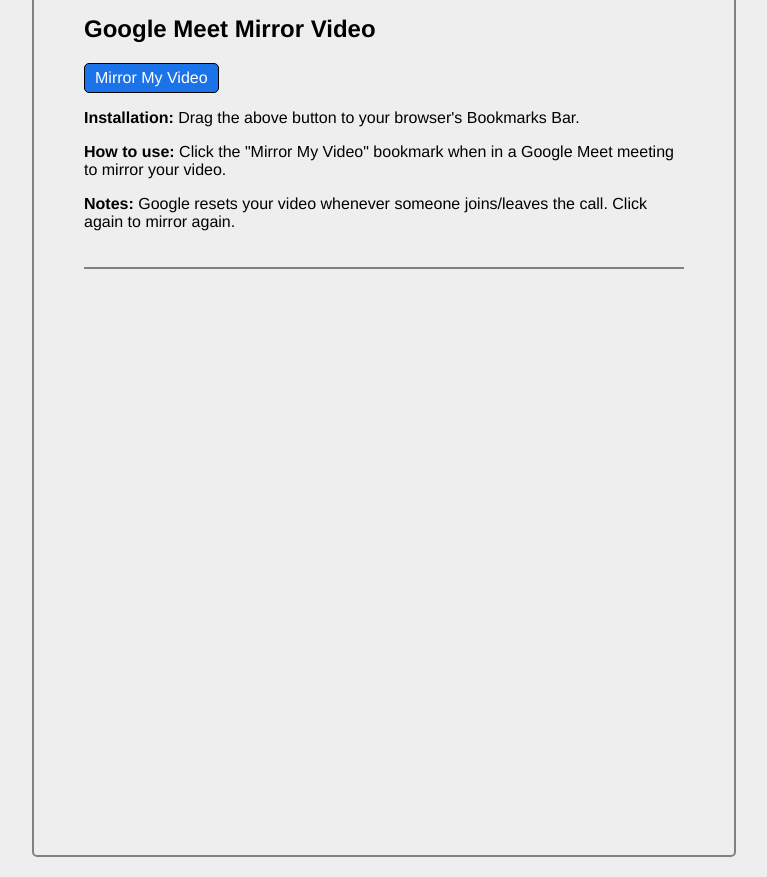
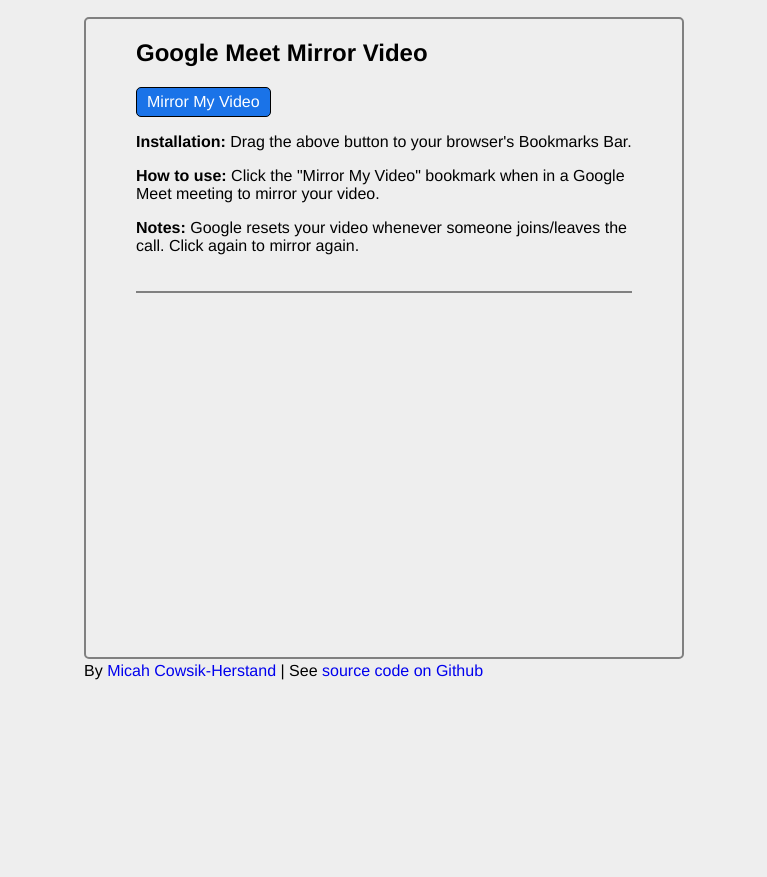
Before and after one commit to herstand/bookmarklets, a plain HTML site: page index.html in a window 1280 px wide. Shown: the part 128-1005 px from the top of the page, without its empty margins (256-1023 px from the left). After the commit the page ends 808 px from the top, so only its background shows below. Drawn offline with Linux system fonts and the light colour scheme.

Commit message:
Add footer

```diff
--- a/index.html
+++ b/index.html
@@ -1,23 +1,44 @@
 <html>
     <head>
         <style>
+            * {
+                box-sizing: border-box;
+            }
+            html {
+                height: 100%;
+            }
             body {
                 background-color: #EEE;
                 font-family: Helvetica, sans-serif;
                 font-size: 1em;
+                display: flex;
+                flex-flow: column;
+                height: 100%;
             }
             header {
                 text-align: center;
             }
+            header, main, footer {
+                width: 600px;
+                margin: auto;
+            }
             header, main {
                 max-width: 600px;
-                margin: 20px auto;
+                margin-top: 20px;
             }
             main {
                 border: 2px solid grey;
                 border-radius:5px;
                 padding: 10px 50px 50px 50px;
-                height:100vh;
+                flex-grow: 1;
+            }
+            footer {
+                text-align: left;
+                padding:0px;
+                margin-top: 3px;
+            }
+            footer a {
+                text-decoration: none;
             }
             h1 {
                 margin-top:0px;
@@ -56,6 +77,7 @@
         <p><strong>Notes: </strong> Google resets your video whenever someone joins/leaves the call. Click again to mirror again.</p>
     </section>
     </main>
+    <footer>By <a target="_blank" href="https://herstand.com">Micah Cowsik-Herstand</a> | See <a href="https://github.com/herstand/bookmarklets">source code on Github</a></footer>
         <script type="module">
             import FlipMyVidURI from "./src/googlemeet/index.js";
             document.getElementById("GoogleMeetMirrorVideo").innerHTML = `<a class="tool" href="${FlipMyVidURI}">Mirror My Video</a>`;
```
